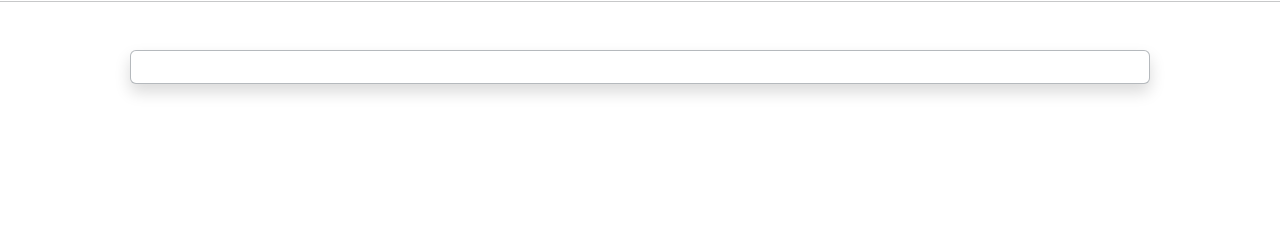
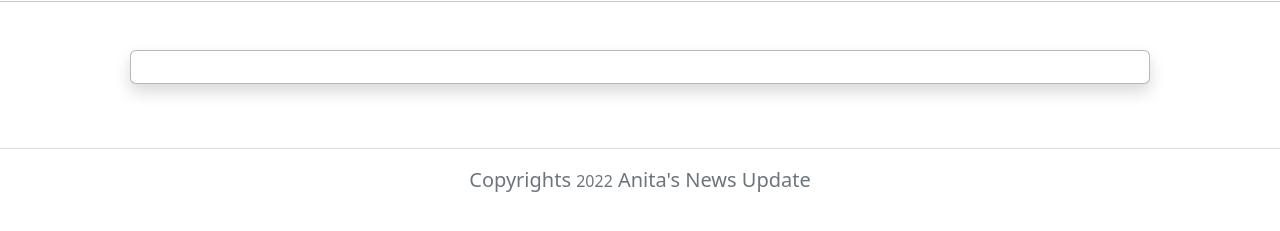
Before and after one commit to AnitaAkter/Anita-s-News-Update, a plain HTML site: page index.html in a window 1280 px wide. Shown: the part 77-308 px from the top of the page. Drawn offline with nearby package versions, Linux system fonts and the light colour scheme; no server answers.

Commit message:
tenth-commit

```diff
--- a/index.html
+++ b/index.html
@@ -90,6 +90,17 @@
     <!-- <!-Thumbnail-section end -->
 
     </main>
+
+    <!-- Footer section start -->
+    <footer class="text-center text-muted  fs-5 text mt-5  ">
+        <div>
+            <hr>
+            <p class="fs-5 text">Copyrights <small class="fs-6 text">2022</small> Anita's News Update</p>
+        </div>
+    </footer>
+
+    <!-- Footer section end -->
+
     <script src="https://cdn.jsdelivr.net/npm/bootstrap@5.2.0/dist/js/bootstrap.bundle.min.js"
         integrity="sha384-A3rJD856KowSb7dwlZdYEkO39Gagi7vIsF0jrRAoQmDKKtQBHUuLZ9AsSv4jD4Xa"
         crossorigin="anonymous"></script>
```
